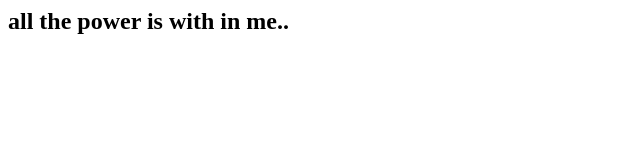
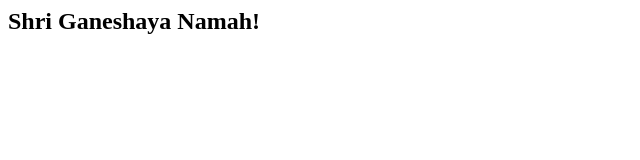
Before and after one commit to HemantKumarBharti/firstgitrepo, a plain HTML site: page index.html in a window 1280 px wide. Shown: the whole page, without its empty margins (0-640 px from the left). Drawn offline with Linux system fonts and the light colour scheme.

Commit message:
initial version

```diff
--- a/index.html
+++ b/index.html
@@ -1,5 +1,5 @@
 <html>
 	<body>
-		<h2>all the power is with in me.. </h2>
+		<h2>Shri Ganeshaya Namah! </h2>
 	</body>
 </html>
```
